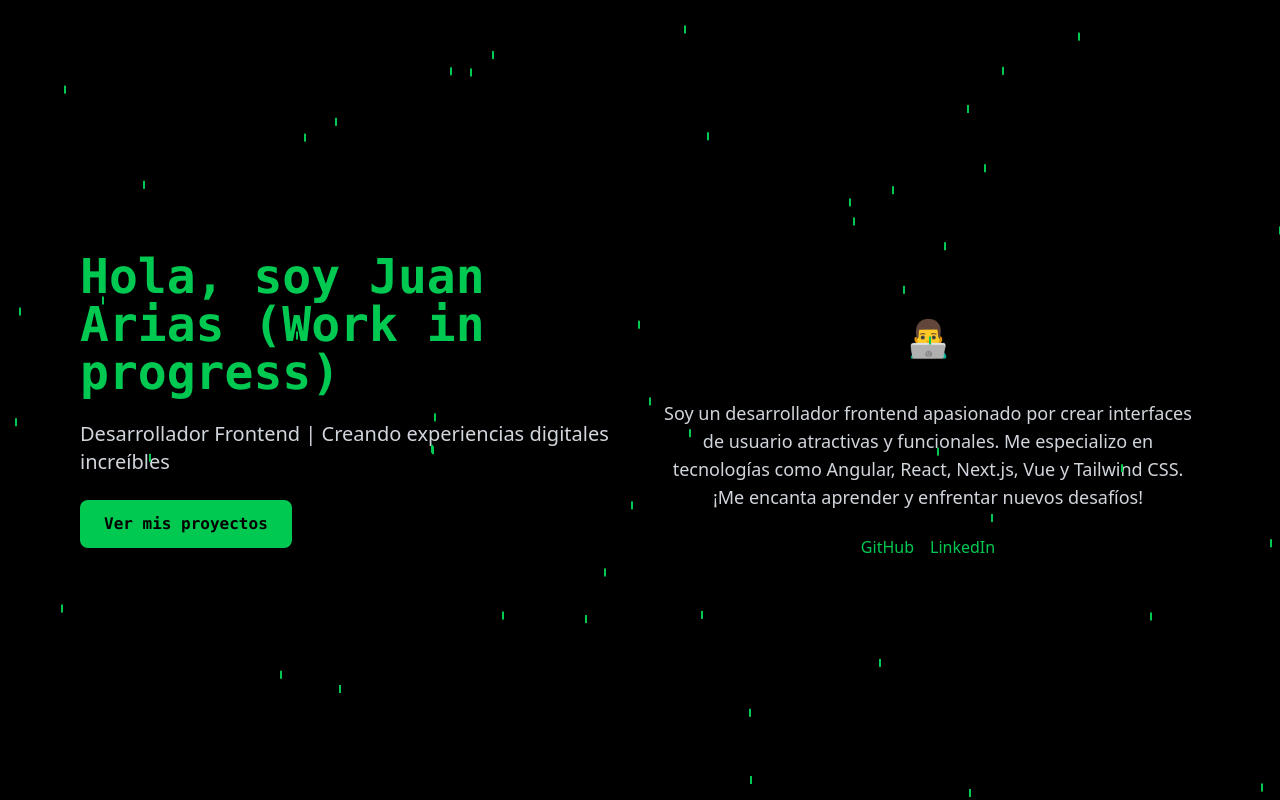
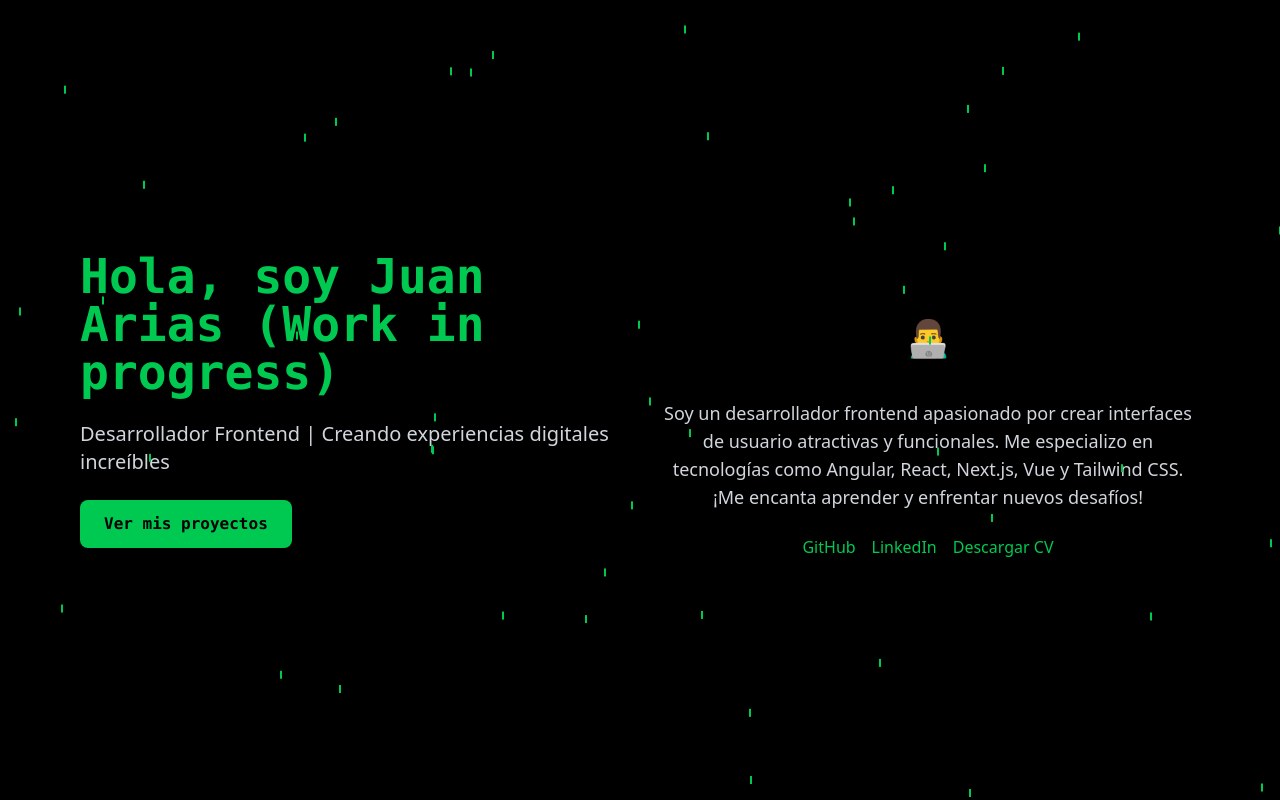
Before and after one commit to juanda1285/portafolio, a Next.js app: page / in a window 1280 px wide. Shown: the top 800 px of the page. Built offline with nearby package versions, Linux system fonts and the light colour scheme.

Commit message:
Download Cv

```diff
--- a/components/hero.tsx
+++ b/components/hero.tsx
@@ -4,14 +4,14 @@ import Link from 'next/link';
 
 interface HeroProps {
     scrollToProjects: () => void;
-  }
+}
 
 
 export default function Hero({ scrollToProjects }: HeroProps) {
 
     const [positions, setPositions] = useState<{ left: string; delay: string }[]>(
         []
-      );
+    );
 
     useEffect(() => {
         const newPositions = Array.from({ length: 50 }, () => ({
@@ -49,7 +49,7 @@ export default function Hero({ scrollToProjects }: HeroProps) {
                     <p className="text-lg md:text-xl text-gray-300">
                         Desarrollador Frontend | Creando experiencias digitales increíbles
                     </p>
-                    <button  onClick={scrollToProjects}  className="px-6 py-3 bg-green-500 text-black font-mono font-bold rounded-lg hover:bg-green-400 transition-all hover:shadow-lg hover:shadow-green-500/50 w-fit">
+                    <button onClick={scrollToProjects} className="px-6 py-3 bg-green-500 text-black font-mono font-bold rounded-lg hover:bg-green-400 transition-all hover:shadow-lg hover:shadow-green-500/50 w-fit">
                         Ver mis proyectos
                     </button>
                 </motion.div>
@@ -91,6 +91,13 @@ export default function Hero({ scrollToProjects }: HeroProps) {
                         >
                             <span>LinkedIn</span>
                         </Link>
+                        <Link
+                            href="/JD_Arias_Frontend_FullStack.pdf"
+                            target="_blank" rel="noopener noreferrer" download
+                            className="text-green-500 hover:text-green-400 transition-all"
+                        >
+                            <span>Descargar CV</span>
+                        </Link>
 
                     </div>
                 </motion.div>
```
Also changed, not shown: 1 other file (tests, documents, lock files or other folders).
